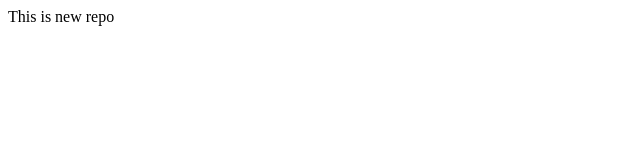
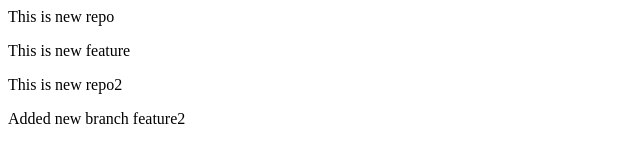
Before and after one commit to AjayKumar0806/NewRepo1, a plain HTML site: page index.html in a window 1280 px wide. Shown: the whole page, without its empty margins (0-640 px from the left). Drawn offline with Linux system fonts and the light colour scheme.

Commit message:
New Branch added

```diff
--- a/index.html
+++ b/index.html
@@ -1 +1,4 @@
 <p>This is new repo</p>
+<p>This is new feature</p>
+<p>This is new repo2</p>
+<p>Added new branch feature2</p>
```
